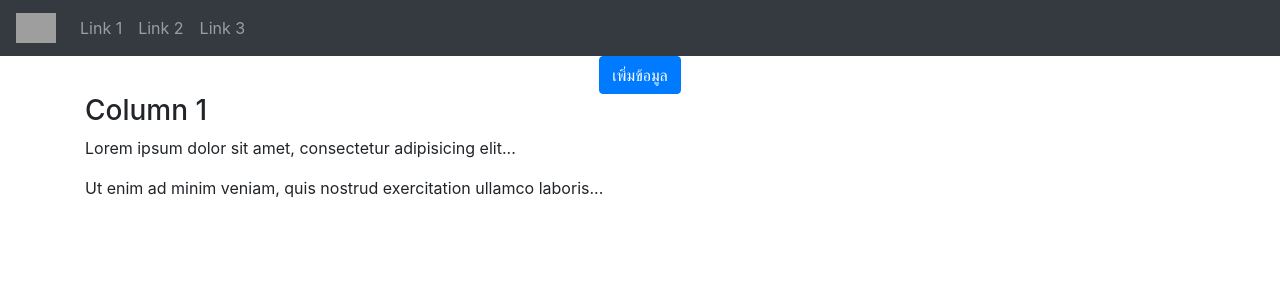
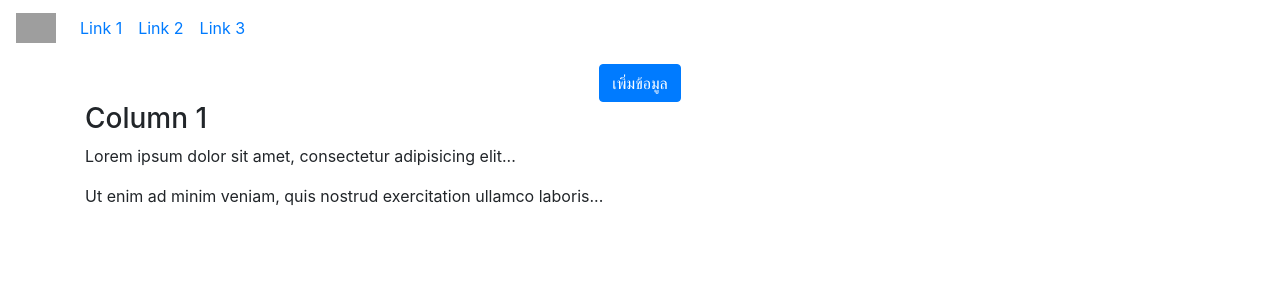
Before and after one commit to tueseed/go-ptr, a PHP site: page / in a window 1280 px wide. Shown: the top 300 px of the page. Run offline with PHP 8.4, Linux system fonts and the light colour scheme; grey boxes are pictures that could not be loaded.

Commit message:
Update index.php

```diff
--- a/index.php
+++ b/index.php
@@ -9,10 +9,10 @@
 		<script src="assets/js/bootstrap.min.js"></script>
 	</head>
 	<body>
-		<nav class="navbar navbar-expand-sm bg-dark navbar-dark">
+		<nav class="navbar navbar-expand-sm">
 			<!-- Brand/logo -->
 			<a class="navbar-brand" href="#">
-    <img src="bird.jpg" alt="logo" style="width:40px;">
+				<img src="assets/images/pea-logo.png" alt="logo" style="width:40px;">
 			</a>
 
 			<!-- Links -->
@@ -28,7 +28,7 @@
 				</li>
 			</ul>
 		</nav>
-		<div class="container">
+		<div class="container mt-2">
 			<div class="row row-center">
 				<div class="col-lg-12">
 					<button type="button" class="btn btn-primary">เพิ่มข้อมูล</button>
```
Lines whose indentation alone changed are shown as unchanged.
